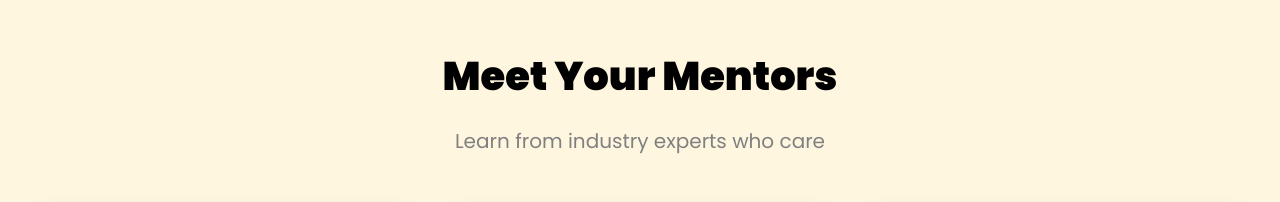
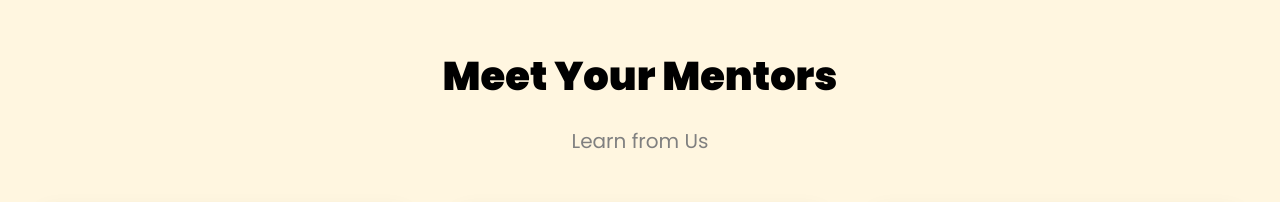
Before and after one commit to rushxgrowth/rush, a plain HTML site: page index.html in a window 1280 px wide. Shown: the part 1960-2162 px from the top of the page. Drawn offline with Linux system fonts and the light colour scheme; grey boxes are pictures that could not be loaded.

Commit message:
Update index.html

```diff
--- a/index.html
+++ b/index.html
@@ -116,7 +116,7 @@
 <!-- Mentors -->
 <section class="mentors" id="mentors">
   <h2 class="section-title">Meet Your Mentors</h2>
-  <p class="section-subtitle">Learn from industry experts who care</p>
+  <p class="section-subtitle">Learn from  Us</p>
   <div class="mentor-grid">
     <div class="mentor-card">
       <img src="https://i.imghippo.com/files/Wjwo9482Up.png" alt="PushbashriG"/>
```
